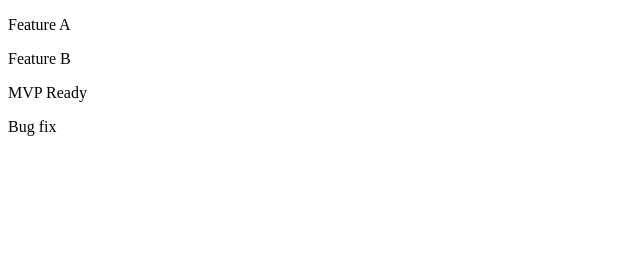
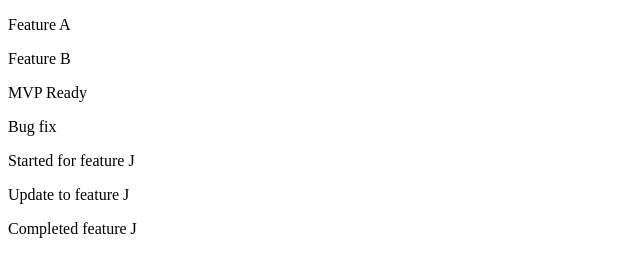
Before and after one commit to harunisiaho/first_repo, a plain HTML site: page index.html in a window 1280 px wide. Shown: the whole page, without its empty margins (0-640 px from the left). Drawn offline with Linux system fonts and the light colour scheme.

Commit message:
Added feature J

```diff
--- a/index.html
+++ b/index.html
@@ -10,5 +10,8 @@
     <p>Feature B</p>
     <p>MVP Ready</p>
     <p>Bug fix</p>
+    <p>Started for feature J</p>
+    <p>Update to feature J</p>
+    <p>Completed feature J</p>
 </body>
 </html>
```
